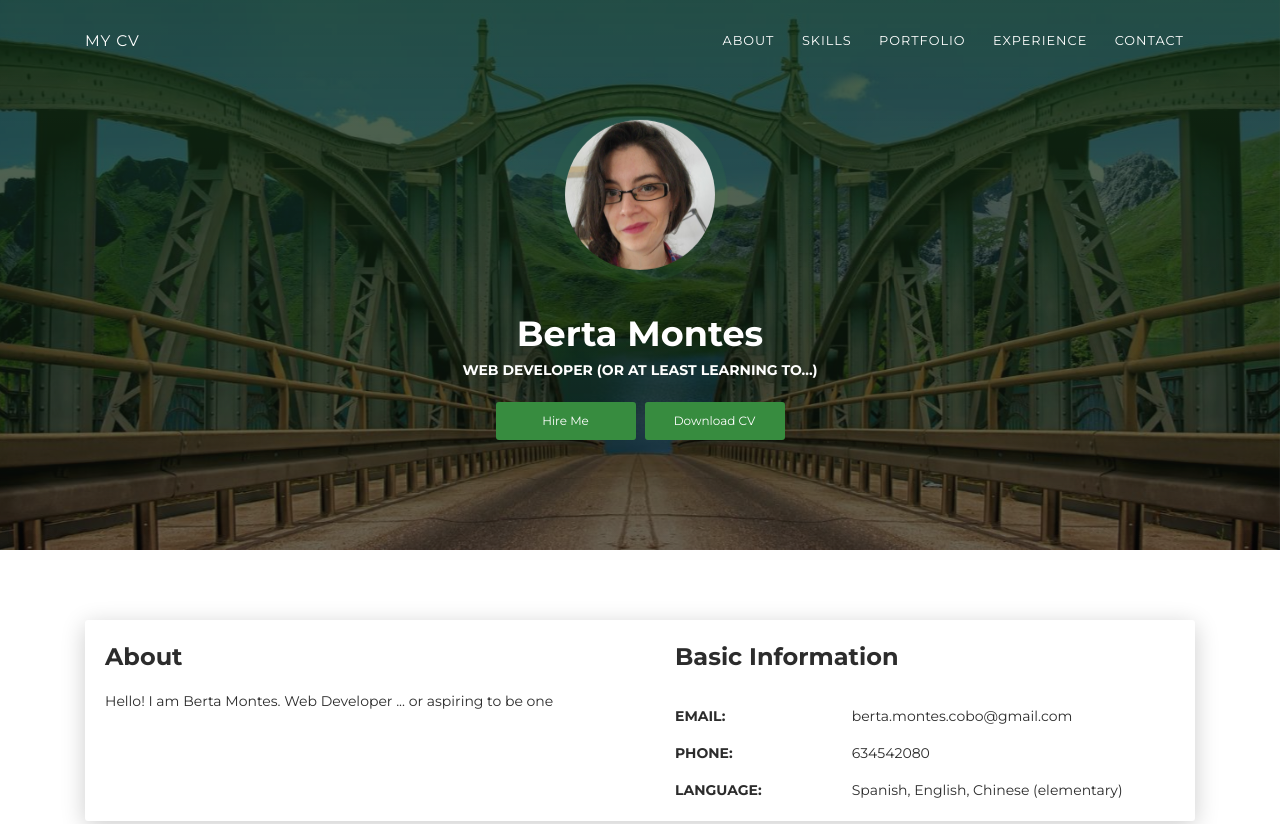
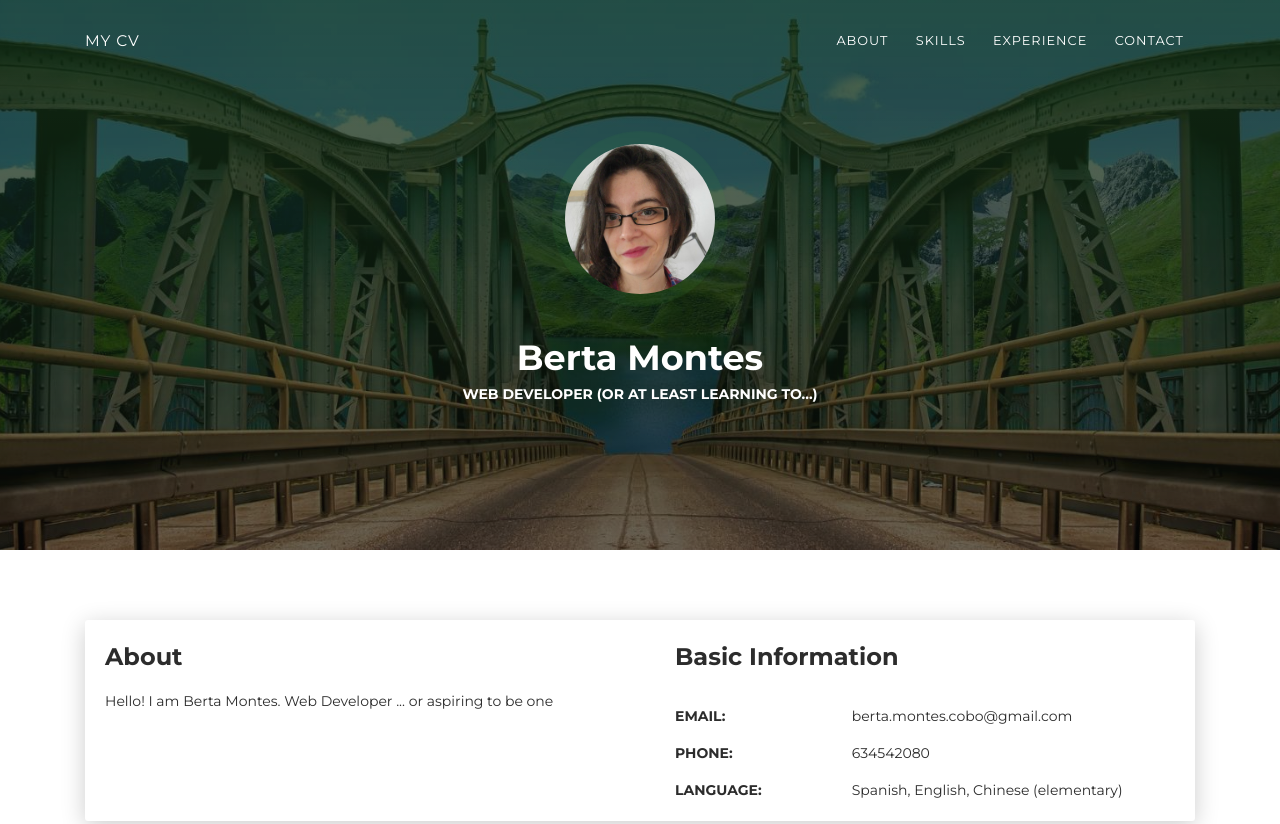
Before and after one commit to Comonber/templateCV, a plain HTML site: page index.html in a window 1280 px wide. Shown: the top 824 px of the page. Drawn offline with Linux system fonts and the light colour scheme.

Commit message:
Eliminados los botones de contratacion y descargar el pdf del cv, eliminado tambien el protfolio del navbar

```diff
--- a/index.html
+++ b/index.html
@@ -24,7 +24,6 @@
               <ul class="navbar-nav">
                 <li class="nav-item"><a class="nav-link smooth-scroll" href="#about">About</a></li>
                 <li class="nav-item"><a class="nav-link smooth-scroll" href="#skill">Skills</a></li>
-                <li class="nav-item"><a class="nav-link smooth-scroll" href="#portfolio">Portfolio</a></li>
                 <li class="nav-item"><a class="nav-link smooth-scroll" href="#experience">Experience</a></li>
                 <li class="nav-item"><a class="nav-link smooth-scroll" href="#contact">Contact</a></li>
               </ul>
@@ -43,7 +42,8 @@
         <div class="content-center">
           <div class="cc-profile-image"><a href="#"><img src="images/berta.jpg" alt="Image"/></a></div>
           <div class="h2 title">Berta Montes</div>
-          <p class="category text-white">Web Developer (or at least learning to...)</p><a class="btn btn-primary smooth-scroll mr-2" href="#contact" data-aos="zoom-in" data-aos-anchor="data-aos-anchor">Hire Me</a><a class="btn btn-primary" href="#" data-aos="zoom-in" data-aos-anchor="data-aos-anchor">Download CV</a>
+          <p class="category text-white">Web Developer (or at least learning to...)</p>
+
         </div>
       </div>
       <div class="section">
```
